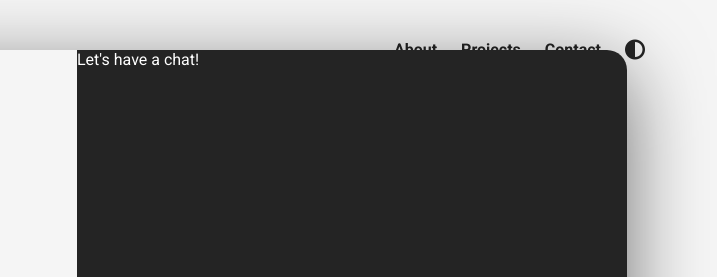
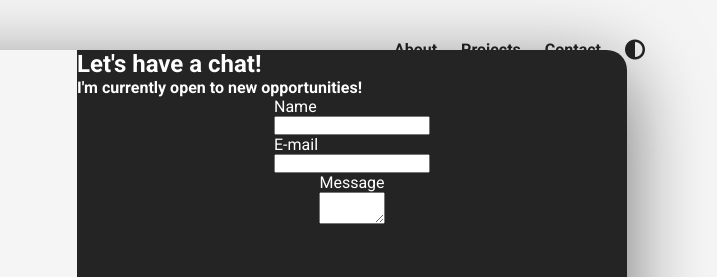
Before and after one commit to wyuan19asu/AdvancedEportfolio, a plain HTML site: page index.html in a window 1280 px wide. Shown: the top 277 px of the page, 563-1280 px from the left. Drawn offline with Linux system fonts and the light colour scheme.

Commit message:
started on contact modal section

```diff
--- a/index.html
+++ b/index.html
@@ -191,7 +191,24 @@
             </div>
           </div>
         </div>
-        <div class="modal__half modal__contact">Let's have a chat!</div>
+        <div class="modal__half modal__contact">
+          <h1>Let's have a chat!</h1>
+          <h4>I'm currently open to new opportunities!</h2>
+            <form>
+              <label for="">
+                Name
+                <input type="text" name="name" value="" required>
+              </label>
+              <label for="">
+                E-mail
+                <input type="text" name="email" value="" required>
+              </label>
+              <label for="">
+                Message
+                <textarea rows="2" cols="2"></textarea>
+              </label>
+            </form>
+        </div>
       </div>
     </section>
     <section id="projects">
--- a/styles.css
+++ b/styles.css
@@ -194,6 +194,18 @@ nav {
 .modal__contact {
   background-color: #242424;
   color: white;
+}
+
+.modal__contact form {
+  display: flex;
+  flex-direction: column;
+  align-items: center;
+}
+
+.modal__contact label {
+  display: flex;
+  flex-direction: column;
+
 }
 
 #landing-page {
```
